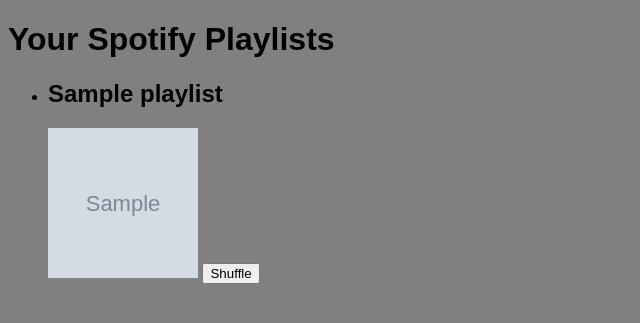
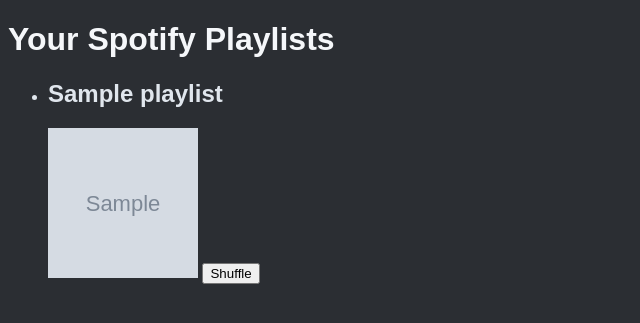
Before and after one commit to G-Chist/spotify_shuffler, a Flask app: template templates/playlists.html in a window 1280 px wide. Shown: the top 323 px of the page, without its empty margins (0-640 px from the left). Run offline with Flask 3, Linux system fonts and the light colour scheme; the template is opened without the code that fills it: most values are stand-ins (such as "Sample title", 1, 10 or a date in 2020); grey boxes marked "Sample" are stand-in pictures.

Commit message:
Updated bg colors + text colors

```diff
--- a/static/style.css
+++ b/static/style.css
@@ -1,4 +1,9 @@
 body {
-    background-color: gray;
+    background-color: #2B2E33; /* Charcoal */
+    color: #E0E6ED; /* Off-white text for readability */
     font-family: Arial, sans-serif;
 }
+
+h1 {
+    color: #F5F7FA; /* Brighter off-white for headers */
+}
```
